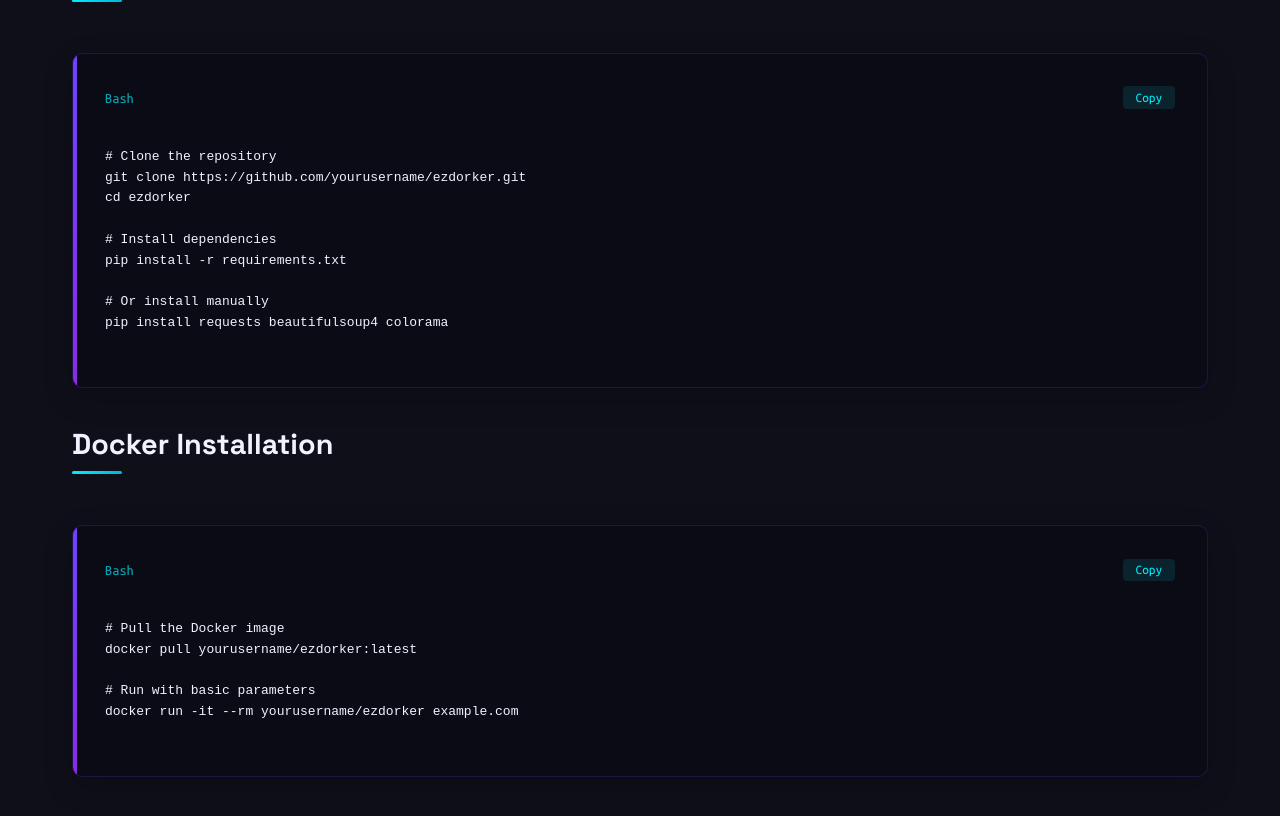
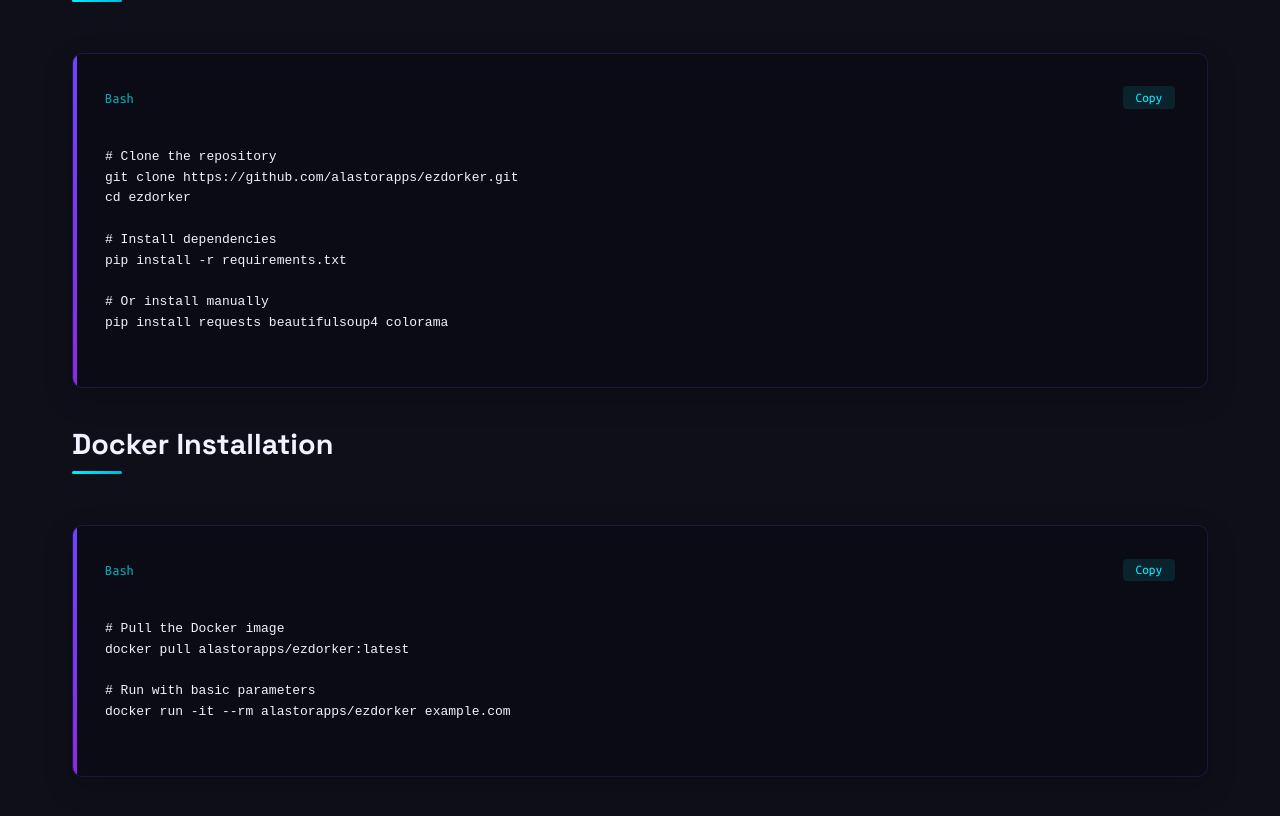
Before and after one commit to AlastorApps/ezdorker, a plain HTML site: page index.html in a window 1280 px wide. Shown: the part 3013-3829 px from the top of the page. Drawn offline with Linux system fonts and the light colour scheme.

Commit message:
Update index.html

```diff
--- a/index.html
+++ b/index.html
@@ -704,7 +704,7 @@
                 <a href="#installation" class="btn btn-primary">
                     <i class="fas fa-download"></i> Get Started
                 </a>
-                <a href="https://github.com/yourusername/ezdorker" class="btn btn-secondary">
+                <a href="https://github.com/alastorapps/ezdorker" class="btn btn-secondary">
                     <i class="fab fa-github"></i> View on GitHub
                 </a>
             </div>
@@ -805,7 +805,7 @@ $ python ezdorker.py example.com -e google bing -c filetype login -v -o results.
                 </div>
                 <code>
 # Clone the repository
-git clone https://github.com/yourusername/ezdorker.git
+git clone https://github.com/alastorapps/ezdorker.git
 cd ezdorker
 
 # Install dependencies
@@ -824,10 +824,10 @@ pip install requests beautifulsoup4 colorama
                 </div>
                 <code>
 # Pull the Docker image
-docker pull yourusername/ezdorker:latest
+docker pull alastorapps/ezdorker:latest
 
 # Run with basic parameters
-docker run -it --rm yourusername/ezdorker example.com
+docker run -it --rm alastorapps/ezdorker example.com
                 </code>
             </div>
         </div>
@@ -1047,7 +1047,7 @@ DORKS = {
                 <a href="#installation">Install</a>
                 <a href="#usage">Usage</a>
                 <a href="#faq">FAQ</a>
-                <a href="https://github.com/yourusername/ezdorker">GitHub</a>
+                <a href="https://github.com/alastorapps/ezdorker">GitHub</a>
                 <a href="#">Docs</a>
             </div>
 
@@ -1122,4 +1122,5 @@ DORKS = {
         });
     </script>
 </body>
+
 </html>
```
